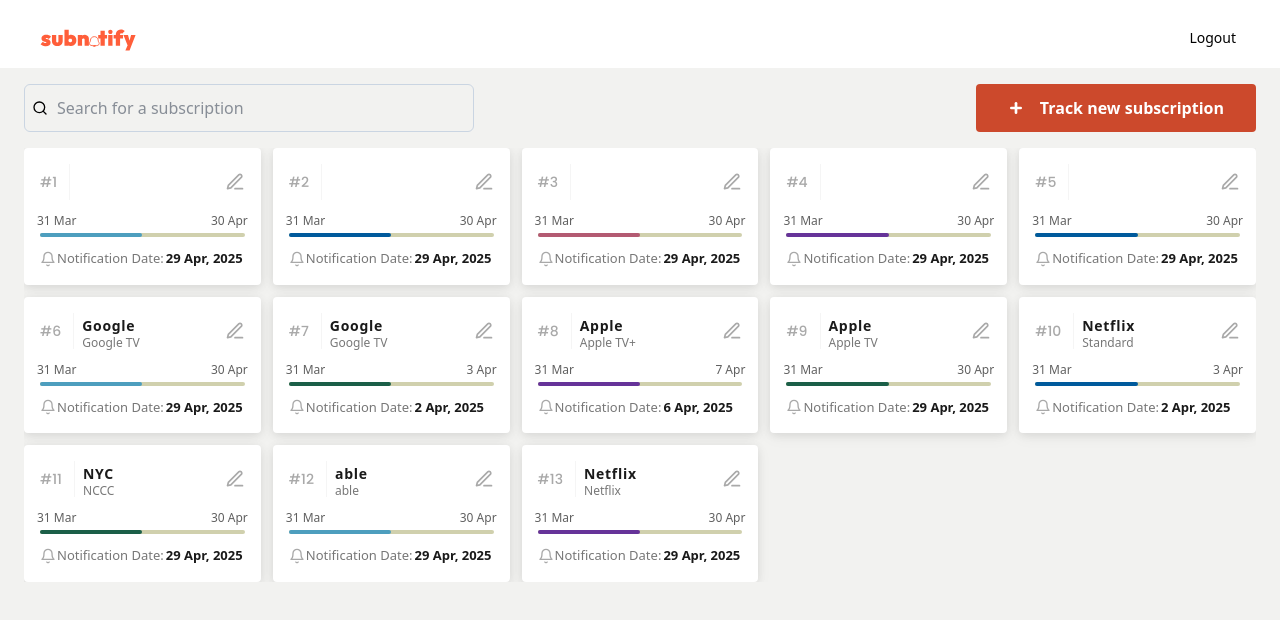
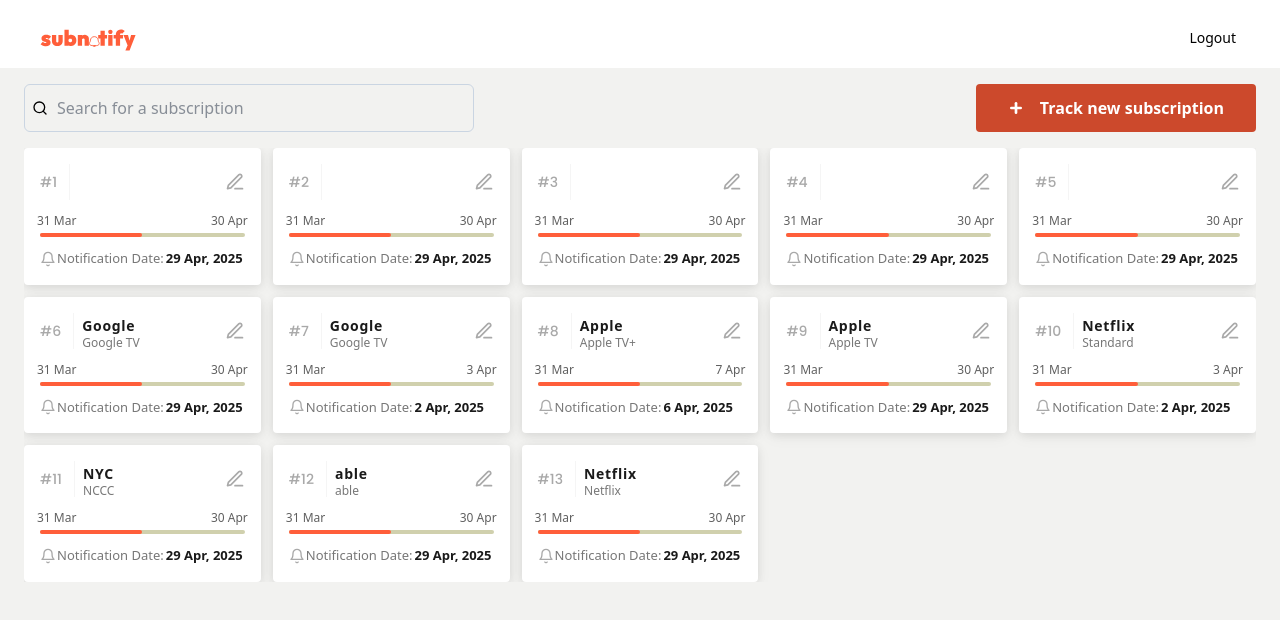
Before and after one commit to HayBeeCoder/subnotify, a Vue app: page /dashboard in a window 1280 px wide. Shown: the top 620 px of the page. Built offline with nearby package versions, Linux system fonts and the light colour scheme; no server answers.

Commit message:
[fix] progress bar color

```diff
--- a/src/components/DashboardCards/DashboardCard.vue
+++ b/src/components/DashboardCards/DashboardCard.vue
@@ -57,7 +57,8 @@ defineProps<{
           }}</p>
       </div>
       <div class="w-full h-[4px] bg-[#d0d0ad] rounded-full flex">
-        <div class="w-1/2 h-full rounded-full" :style="{ background: color.dark }" />
+        <div class="w-1/2 h-full rounded-full"
+         :style="{ background: '#FF5E3a' }" />
       </div>
     </div>
     <!-- <div class="flex justify-between items-center"> -->
```
